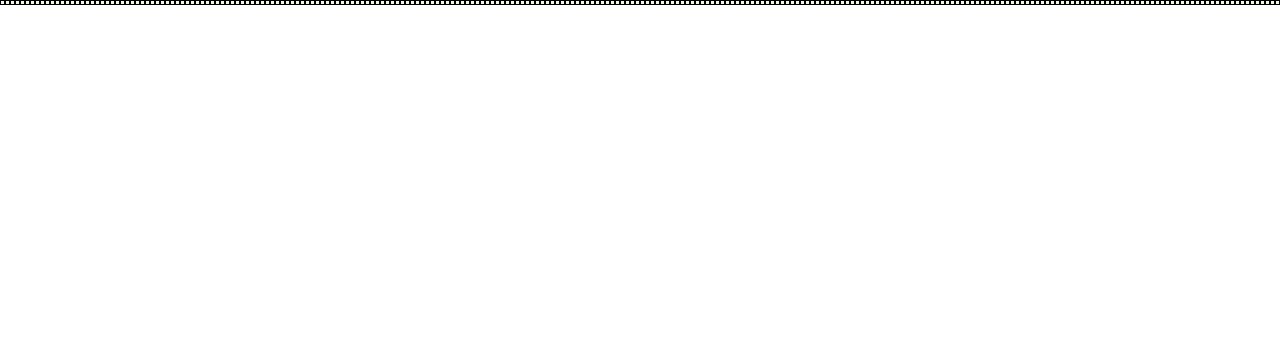
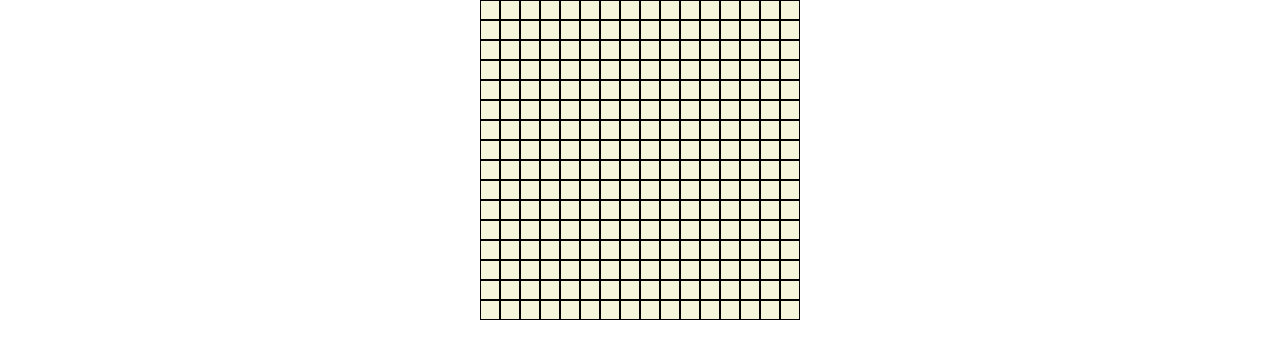
Before and after one commit to navic-v/odin-etch-a-sketch, a plain HTML site: page index.html in a window 1280 px wide. Drawn offline with Linux system fonts and the light colour scheme.

Commit message:
Add width and height of the container div Adjust the width and height of square divs

```diff
--- a/styles.css
+++ b/styles.css
@@ -6,10 +6,15 @@
 
 .container {
     display: flex;
+    flex-direction: row;
+    flex-wrap: wrap;
+    width: 320px;
+    height: 320px;
+    margin: 0 auto;
 }
 .square {
     border: 1px solid black;
     background-color: beige;
-    width: 5px;
-    height: 5px;
+    width: 20px;
+    height: 20px;
 }
```
